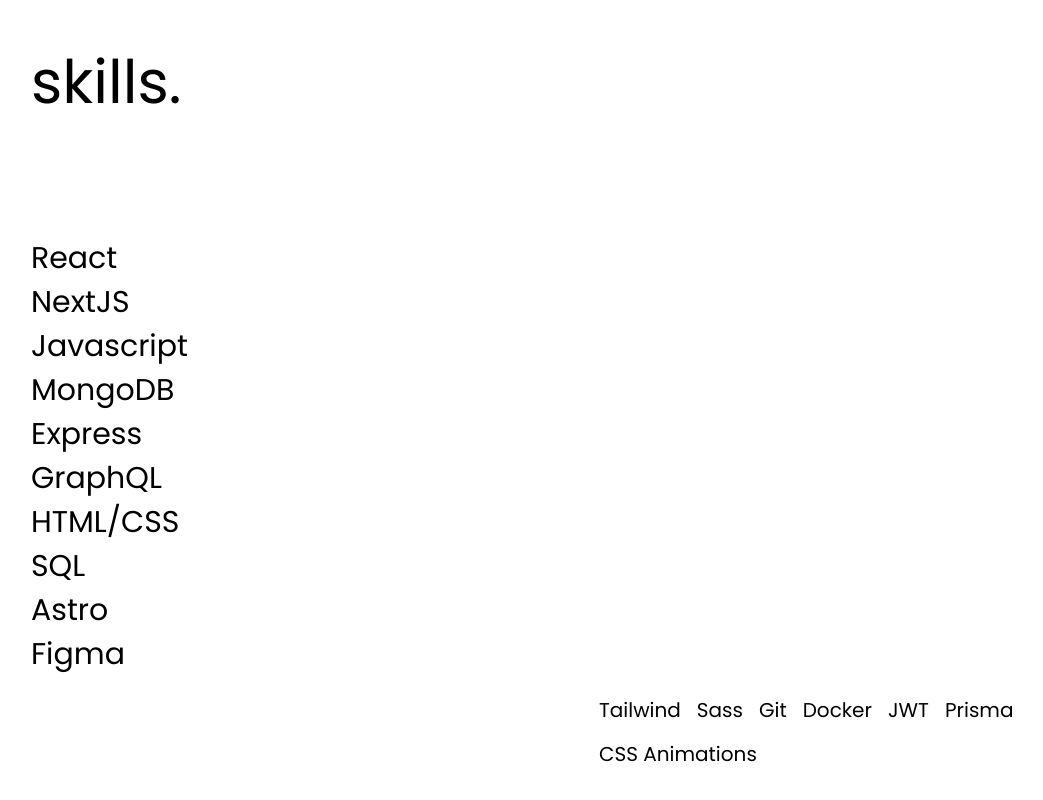
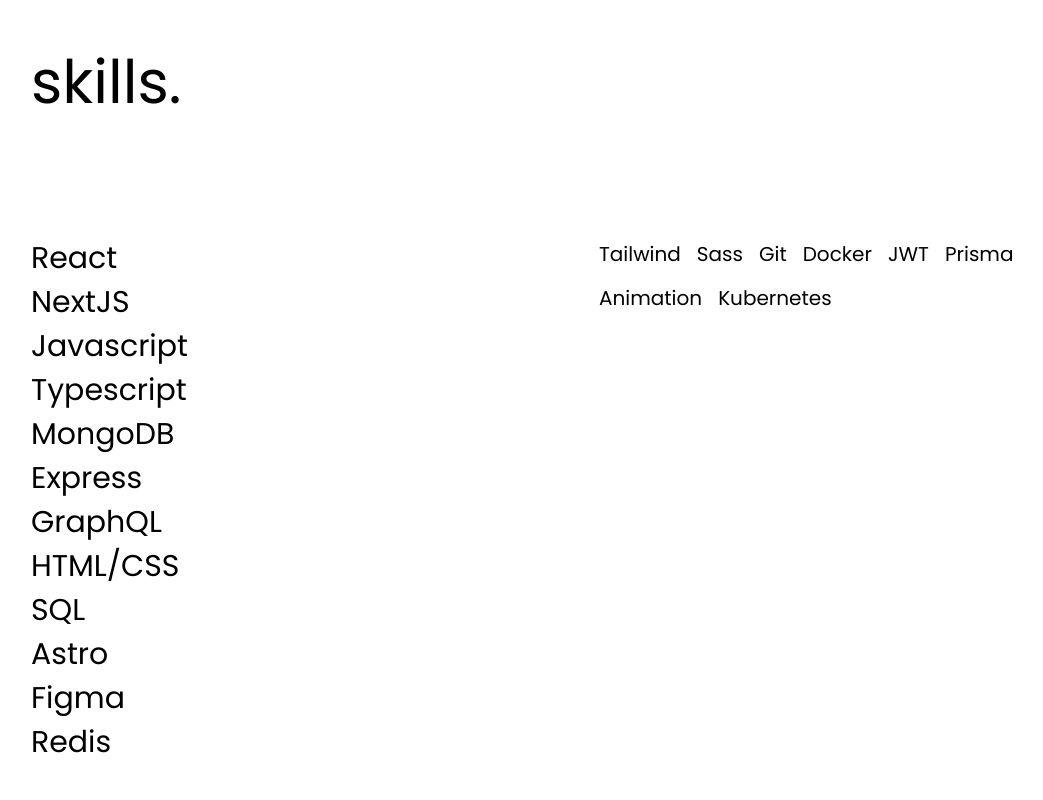
Before and after one commit to Weisenbergd/resume20205, a Next.js app: page / in a window 1280 px wide. Shown: the part 3144-3944 px from the top of the page, without its empty margins (81-1124 px from the left). Built offline with nearby package versions, Linux system fonts and the light colour scheme.

Commit message:
style changes

```diff
--- a/src/app/sections/Skills.tsx
+++ b/src/app/sections/Skills.tsx
@@ -5,6 +5,7 @@
   "React",
   "NextJS",
   "Javascript",
+  "Typescript",
   "MongoDB",
   "Express",
   "GraphQL",
@@ -12,6 +13,8 @@
   "SQL",
   "Astro",
   "Figma",
+  "Redis",
+  ,
 ];
 
 const tools = [
@@ -21,7 +24,8 @@
   "Docker",
   "JWT",
   "Prisma",
-  "CSS Animations",
+  "Animation",
+  "Kubernetes",
 ];
 
 export default function Skills() {
@@ -29,15 +33,22 @@
     <SectionDiv variant="dark" className="relative">
       {/* <div className="absolute h-20 w-20 bg-green rounded-xl md:right-[9.4rem] top-0 max-md:bottom-0 max-md:left-[calc(50%+3rem)] max-md:-translate-x-1/2 " /> */}
       {/* <div className="absolute h-20 w-20 bg-orange rounded-xl  md:right-[15.4rem] top-[-8rem] md:rounded-bl-none  max-md:left-[calc(50%+3rem)] max-md:-translate-x-1/2 " /> */}
-      <div className="max-md:opacity-0 absolute h-20 w-20 bg-orange rounded-xl md:rounded-tr-none  md:right-[20.4rem] top-[4rem]  max-md:left-[calc(50%+3rem)] max-md:-translate-x-1/2 " />
+      {/* <div className="max-md:opacity-0 absolute h-20 w-20 bg-orange rounded-xl md:rounded-tr-none  md:right-[20.4rem] top-[4rem]  max-md:left-[calc(50%+3rem)] max-md:-translate-x-1/2 " /> */}
 
       <H2>skills.</H2>
-      <div className="flex flex-col gap-6 relative">
-        <ul className=" flex flex-col text-3xl gap-2 ">
+      <div className="relative grid grid-cols-2">
+        <ul className=" flex flex-col text-3xl gap-2 mb-[6rem]">
           {skills.map((skill) => (
             <li key={skill}>{skill}</li>
           ))}
         </ul>
+        <div>
+          <ul className="ml-10 flex flex-wrap gap-4 w-fit text-xl ">
+            {tools.map((tool) => (
+              <li key={tool}>{tool}</li>
+            ))}
+          </ul>
+        </div>
 
         {/* <div className=" absolute left-[50%] transform translate-x-1/2 before:content-[''] bottom-0 before:absolute before:-top-60 before:h-[21rem] before:bg-light before:w-[1px] z-[50]"> */}
         <div className=" absolute left-[50%] transform translate-x-1/2 before:content-[''] bottom-0 before:absolute z-10">
@@ -63,13 +74,6 @@
         </div>
         <div className="grid grid-cols-2">
           <div></div>
-          <div>
-            <ul className="ml-10 flex flex-wrap gap-4 w-fit text-xl ">
-              {tools.map((tool) => (
-                <li key={tool}>{tool}</li>
-              ))}
-            </ul>
-          </div>
         </div>
       </div>
     </SectionDiv>
```
